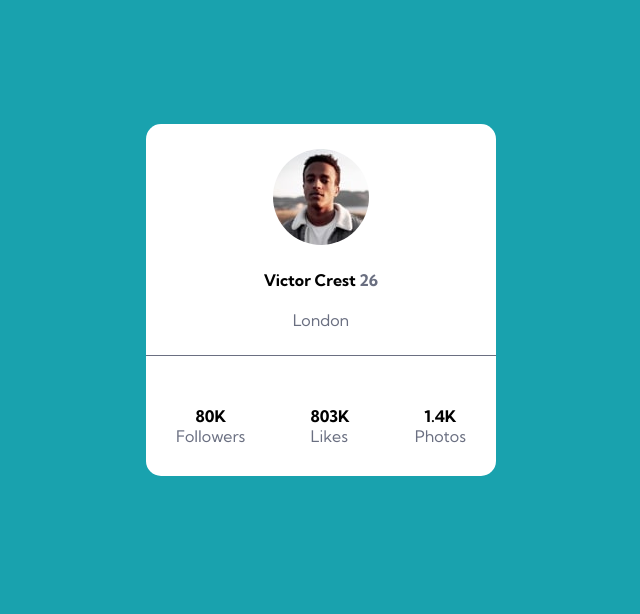
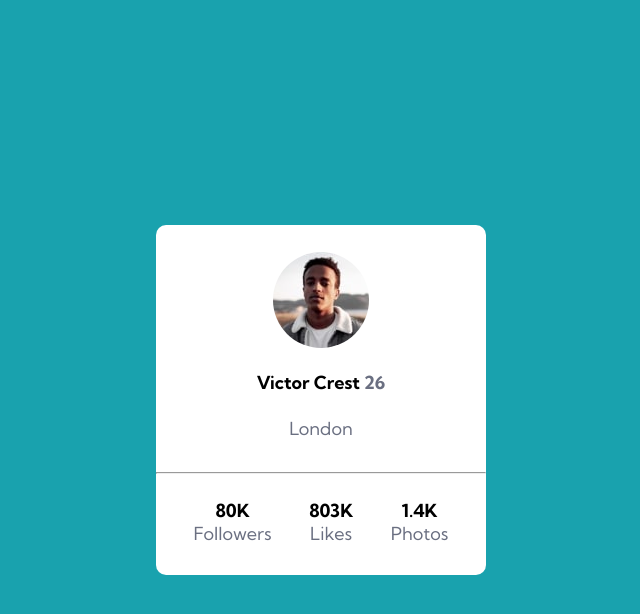
Before and after one commit to Fransuelton/profile-card, a plain HTML site: page index.html in a window 1280 px wide. Shown: the whole page, without its empty margins (319-959 px from the left). Drawn offline with Linux system fonts and the light colour scheme.

Commit message:
correction of the exercise

```diff
--- a/index.html
+++ b/index.html
@@ -1,46 +1,41 @@
 <!DOCTYPE html>
 <html lang="en">
-
 <head>
     <meta charset="UTF-8">
     <meta http-equiv="X-UA-Compatible" content="IE=edge">
     <meta name="viewport" content="width=device-width, initial-scale=1.0">
-    <title>Exercício HTML + CSS Avançado - Profile Card</title>
-
+    <link rel="shortcut icon" href="src/images/favicon-32x32.png" type="image/x-icon">
     <link rel="stylesheet" href="src/css/reset.css">
     <link rel="stylesheet" href="src/css/variables.css">
     <link rel="stylesheet" href="src/css/style.css">
+    <title>Exercício HTML + CSS Avançado - Profile Card</title>
 </head>
+<body>
+    <main class="container">
+        <div class="card">
 
-<body>
-    <main>
-        <div class="container">
+            <div class="profile-informations">
+                <img src="./src/images/image-victor.jpg" alt="profile image">
 
-            <div class="profile">
-                <img src="./src/images/image-victor.jpg" alt="foto de perfil" class="image">
+                <p>Victor Crest <span class="age">26</span></p>
+                <span class="city">London</span>
             </div>
+            <hr>
 
-            <div class="about">
-                <p class="nome">Victor Crest <span class="idade">26</span></p>
-                <p class="local">London</p>
-            </div>
-
-            <div class="info">
-                <div class="followers">
-                    <p class="number">80K</p>
-                    <p>Followers</p>
-                </div>
-
-                <div class="likes">
-                    <p class="number">803K</p>
-                    <p>Likes</p>
-                </div>
-
-                <div class="photos">
-                    <p class="number">1.4K</p>
-                    <p>Photos</p>
-                </div>
-            </div>
+            <ul class="profile-numbers">
+                <li class="info">
+                    <p class="counter">80K</p>
+                    <span class="counter-type">Followers</span>
+                </li>
+                <li class="info">
+                    <p class="counter">803K</p>
+                    <span class="counter-type">Likes</span>
+                </li>
+                <li class="info">
+                    <p class="counter">1.4K</p>
+                    <span class="counter-type">Photos</span>
+                </li>
+            </ul>
     </main>
 </body>
 
--- a/src/css/reset.css
+++ b/src/css/reset.css
@@ -3,3 +3,7 @@
     padding: 0;
     box-sizing: border-box;
 }
+
+ul {
+    list-style: none;
+}
--- a/src/css/style.css
+++ b/src/css/style.css
@@ -2,78 +2,65 @@
 
 body{
     background-color: var(--background-color);
+    height: 100vh;
+    font-size: 18px;
     font-family: 'Kumbh Sans', sans-serif;
 }
 
-main{
+hr{
+    width: 100%;
+}
+
+.container{
     display: flex;
     justify-content: center;
     align-items: center;
-    height: 600px;
+    height: 100%;
 }
 
-.container{
+.card{
+    display: flex;
+    flex-direction: column;
+    align-items: center;
+    justify-content: space-between;
+    gap: 25px;
     background-color: #ffffff;
-    border-radius: 15px;
-    width: 350px;
+    border-radius: 10px;
+    margin: 20px;
+    width: 330px;
+    height: 350px;
 }
 
-.container .profile{
+.card .profile-informations{
     display: flex;
-    justify-content: center;
-    padding-top: 25px;
+    flex-direction: column;
+    justify-content: space-around;
+    align-items: center;
+    gap: 10px;
+    height: 100%;
 }
 
-.container .profile .image{
+.card .profile-informations img{
     border-radius: 50%;
+    margin-top: 20px;
 }
 
-.container .about{
+.card .profile-numbers{
     display: flex;
-    justify-content: center;
-    flex-direction: column;
+    justify-content: space-evenly;
     align-items: center;
-    padding: 25px 0px;
-    border-bottom: 1px solid var(--text-color);
+    width: 100%;
+    padding-bottom: 30px;
+    text-align: center;
 }
 
-.about .nome{
+.profile-numbers .info .counter,
+.card .profile-informations p{
     font-weight: 700;
 }
 
-.about .idade{
+.card .profile-informations .age,
+.card .profile-informations .city,
+.profile-numbers .info .counter-type{
     color: var(--text-color);
-    font-weight: 700;
 }
-
-.about .local{
-    padding-top: 20px;
-    color: var(--text-color);
-    font-weight: 400;
-}
-
-.container .info{
-    display: flex;
-    justify-content: space-between;
-    color: var(--text-color);
-    padding-top: 20px;
-    margin: 30px;
-}
-
-.info .followers .number{
-    text-align: center;
-    color: #000000;
-    font-weight: 700;
-}
-
-.info .likes .number{
-    text-align: center;
-    color: #000000;
-    font-weight: 700;
-}
-
-.info .photos .number{
-    text-align: center;
-    color: #000000;
-    font-weight: 700;
-}
```
